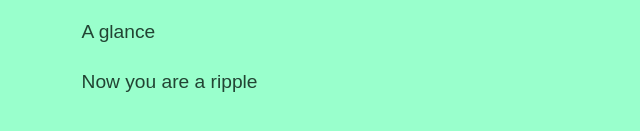
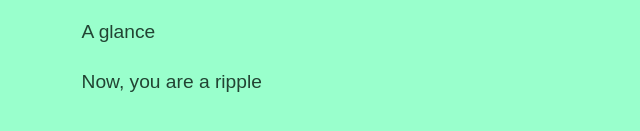
Before and after one commit to mstefanwalker/sonder, a plain HTML site: page index.html in a window 1280 px wide. Shown: the part 1193-1324 px from the top of the page, 319-959 px from the left. Drawn offline with Linux system fonts and the light colour scheme.

Commit message:
Add pause

```diff
--- a/index.html
+++ b/index.html
@@ -21,7 +21,7 @@
 
                 <p>A glance</p>
 
-                <p>Now you are a ripple</p>
+                <p>Now, you are a ripple</p>
             </div>
         </section>
     </body>
```
